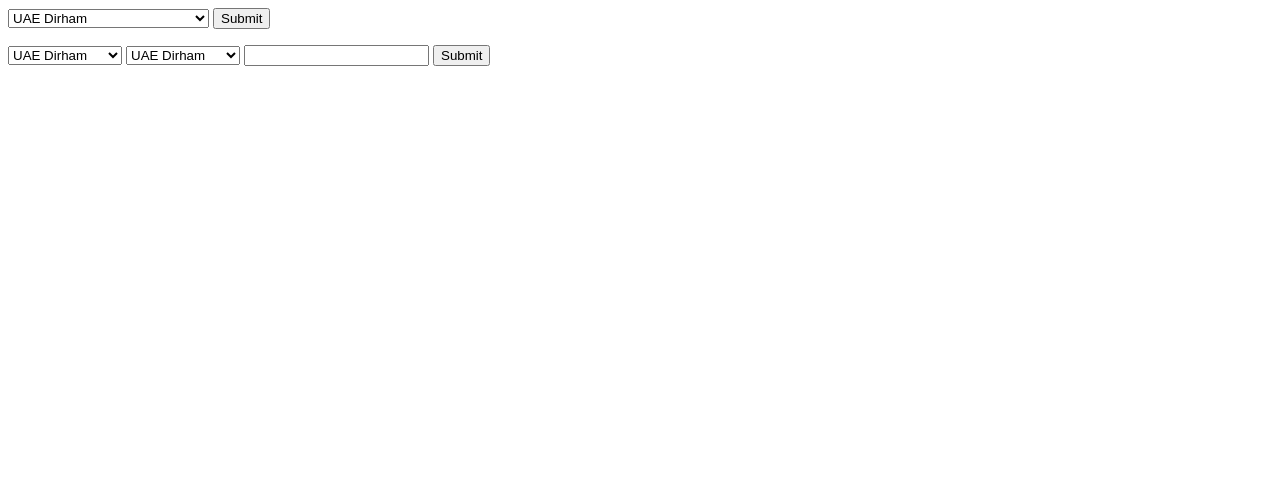
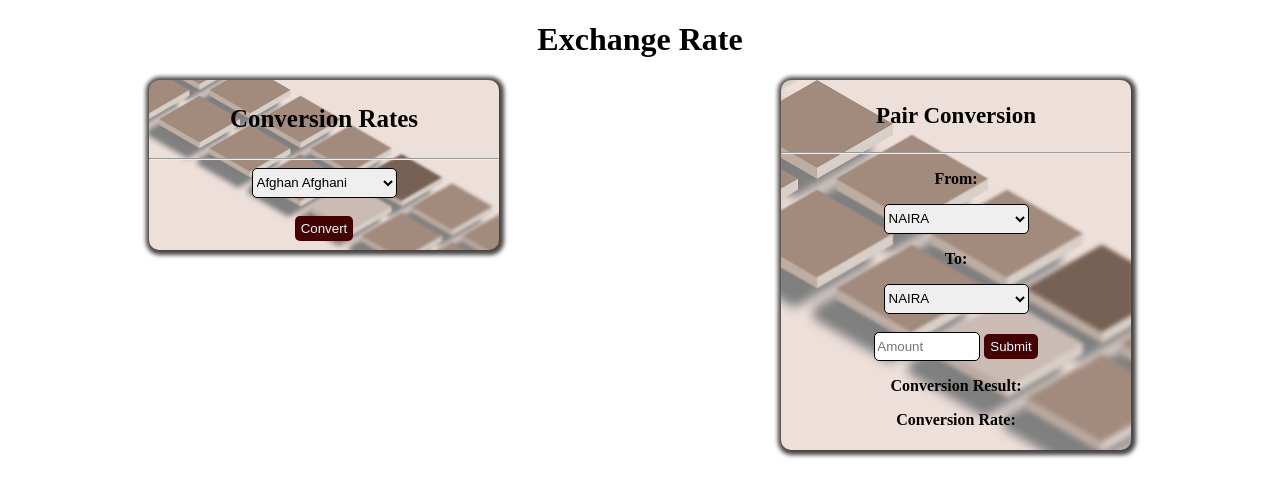
Before and after one commit to Sarah-Oluwasami/js-projects, a plain HTML site: page exchange.html in a window 1280 px wide. Drawn offline with nearby package versions, Linux system fonts and the light colour scheme.

Commit message:
exchangerate

```diff
--- a/exchange.css
+++ b/exchange.css
@@ -0,0 +1,115 @@
+
+
+.flex{
+    display: flex;
+    width: 100%;
+    justify-content: space-around;
+    margin: auto;
+}
+
+@media only screen and (max-width: 600px) {
+    .flex {
+        flex-wrap: wrap;
+    }
+  }
+
+.frame {
+    background-image: url('images/pattern3.png');
+    background-repeat: no-repeat;
+    background-position: center;
+    background-size: cover;
+    /* background-blend-mode: soft-light; */
+    height: 170px;
+    width: 350px;
+    border-radius: 10px;
+    box-shadow: 1px 1px 4px 4px rgb(73, 68, 68);
+    background-color: whitesmoke;
+    text-align: center;
+}
+
+@media only screen and (max-width: 600px) {
+    .frame {
+        margin-bottom: 20px;
+    }
+  }
+
+.frame1 {
+    background-image: url('images/pattern2.jpg');
+    background-repeat: no-repeat;
+    background-position: center;
+    background-size: cover;
+    background-blend-mode: soft-light;
+    width: 350px;
+    border-radius: 10px;
+    box-shadow: 1px 1px 4px 4px rgb(73, 68, 68);
+    background-color: whitesmoke;
+    text-align: center;
+}
+
+@media only screen and (max-width: 600px) {
+    .frame1 {
+        margin-bottom: 20px;
+    }
+  }
+
+.rates{
+    font-size: 25px;
+}
+
+select{
+    height: 30px;
+    border-radius: 5px;
+    border: 1px solid black;
+
+    /* background-color: transparent; */
+}
+
+
+.display{
+    display: flex;
+    justify-content: space-between;
+    width: 40%;
+    margin: auto;
+}
+
+#text{
+    display: flex;
+    width: 45%;
+    justify-content: space-between;
+    font-size: 14px;
+    margin: auto;
+}
+
+
+.amount{
+    background-image: url('images/pattern3.png');
+    background-repeat: no-repeat;
+    background-position: center;
+    background-size: cover;
+    /* background-blend-mode: soft-light; */
+    width: 350px;
+    height: 370px;
+    border-radius: 10px;
+    box-shadow: 1px 1px 4px 4px rgb(73, 68, 68);
+    background-color: whitesmoke;
+    text-align: center;
+}
+
+.pair{
+    font-size: 23px;
+}
+
+#amount{
+    width: 100px;
+    height: 25px;
+    border-radius: 5px;
+    border: 1px solid black;
+}
+
+.button{
+    background-color: rgb(68, 3, 3);
+    border: none;
+    border-radius: 5px;
+    color: aliceblue;
+    height: 25px;
+}
--- a/exchange.html
+++ b/exchange.html
@@ -9,137 +9,67 @@
 </head>
 <body>
 
-    <div class="frame">
+    <h1 style="text-align: center;">Exchange Rate</h1>
+<div class="flex">
+    <form action="">
+        <div class="flow">
+            <p class="rates"><b>Conversion Rates</b></p>
+            <hr>
+            <div class="select">
                 <select name="" id="select">
-            <option value="AED">UAE Dirham</option>
+                    <!-- <option value="NGN">NAIRA</option> -->
+                    <!-- <option value="USD">DD</option> -->
                     <option value="AFN">Afghan Afghani</option>
                     <option value="ALL">Albanian Lek</option>
                     <option value="AMD">Armenian Dram</option>
-            <option value="ANG">Netherlands Antillian Guilder</option>
+                    <option value="ANG">Netherlands Antillian</option>
                     <option value="AOA">Angolan Kwanza</option>
-            <option value="ARS">Argentine Peso</option>
                     <option value="AUD">Australian Dollar</option>
-            <option value="AWG">Aruban Florin</option>
-            <option value="AZN">Azerbaijani Manat</option>
-            <option value="BAM">Bosnia and Herzegovina Mark</option>
                     <option value="BBD">Barbados Dollar</option>
-            <option value="BDT">Bangladeshi Taka</option>
-            <option value="BGN">Bulgarian Lev</option>
                     <option value="BHD">Bahraini Dinar</option>
                     <option value="BIF">Burundian Franc</option>
-            <option value="BMD"Bermudian Dollar></option>
-            <option value="BND">Brunei Dollar</option>
-            <option value="BOB">Bolivian Boliviano</option>
-            <option value="BRL">Brazilian Real</option>
+                    <option value="BDT">Bangladeshi Taka</option>
                     <option value="BSD">Bahamian Dollar</option>
-            <option value="BTN">Bhutanese Ngultrum</option>
-            <option value="BWP">Botswana Pula</option>
-            <option value="BYN">Belarusian Ruble</option>
-            <option value="BZN">Belize Dollar</option>
                     <option value="CAD">Canadian Dollar</option>
                     <option value="CDF">Congolese Franc</option>
                     <option value="CHF">Swiss Franc</option>
-            <option value="CLP">Chilean Peso</option>
                     <option value="CNY">Chinese Renminbi</option>
-            <option value="COP">Colombian Peso</option>
-            <option value="CRC">Costa Rican Colon</option>
-            <option value="CUP">Cuban Peso</option>
-            <option value="CVE">Cape Verdean Escudo</option>
-            <option value="CZK">Czech Koruna</option>
-            <option value="DJF">Djiboutian Franc</option>
-            <option value="DKK">Danish Krone</option>
-            <option value="DOP">Dominican Peso</option>
-            <option value="DZB">Algerian DinaR</option>
+                    <option value="DZD">Algerian Dinar</option>
                     <option value="EGP">Egyptian Pound</option>
-            <option value="ERN">Eritrean Nakfa</option>
                     <option value="ETB">Ethiopian Birr</option>
                     <option value="EUR">Euro</option>
-            <option value="FJD">Fiji Dollar</option>
-            <option value="FKP">Falkland Islands Pound</option>
-            <option value="FOK">Faroese Króna</option>
+                    <option value="FJZ">Fiji Dollar</option>
                     <option value="GBP">Pound Sterling</option>
                     <option value="GEL">Georgian Lari</option>
-            <option value="GGP">Guernsey Pound</option>
-            <option value="GHS">Ghanaian Cedi</option>
-            <option value="GIP">Gibraltar Pound</option>
-            <option value="GMD">Gambian Dalasi</option>
+                    <option value="GHS">Ghanaian Cedi	</option>
+                    <option value="GMD">Gambian Dalasi	</option>
                     <option value="GNF">Guinean Franc</option>
-            <option value="GTQ">Guatemalan QuetzaL</option>
-            <option value="GYD">Guyanese Dollar</option>
                     <option value="HKD">Hong Kong Dollar</option>
-            <option value="HNL">Honduran Lempira</option>
-            <option value="HRK">Croatian Kuna</option>
-            <option value="HTG">Haitian Gourde</option>
-            <option value="HUF">Hungarian Forint</option>
                     <option value="IDR">Indonesian Rupiah</option>
-            <option value="ILS">Israeli New Shekel</option>
-            <option value="IMP">Manx Pound</option>
                     <option value="INR">Indian Rupee</option>
                     <option value="IQD">Iraqi Dinar</option>
-            <option value="IRR">Iranian Rial</option>
-            <option value="ISK">Icelandic Króna</option>
+                    <option value="IRR">Iranian Rial	</option>
+                    <option value="ISK">Icelandic Króna	</option>
                     <option value="JEP">Jersey Pound</option>
                     <option value="JMD">Jamaican Dollar</option>
                     <option value="JOD">Jordanian Dinar</option>
-            <option value="JPY">Japanese Yen</option>
+                    <option value="JPY">Japanese Yen	</option>
                     <option value="KES">Kenyan Shilling</option>
-            <option value="KGS">Kyrgyzstani Som</option>
-            <option value="KHR">Cambodian Riel</option>
-            <option value="KID">Kiribati Dollar</option>
-            <option value="KMF">Comorian Franc</option>
-            <option value="KRW">South Korean Won</option>
+                    <option value="KRW">South Korean Won	</option>
                     <option value="KWD">Kuwaiti Dinar</option>
-            <option value="KYD">Cayman Islands Dollar</option>
-            <option value="KZT">Kazakhstani Tenge</option>
-            <option value="LAK">Lao Kip</option>
-            <option value="LBP">Lebanese Pound</option>
+                    <option value="LBP">Lebanese Pound	</option>
                     <option value="LKR">Sri Lanka Rupee</option>
                     <option value="LRD">Liberian Dollar</option>
-            <option value="LSL">Lesotho Loti</option>
                     <option value="LYD">Libyan Dinar</option>
                     <option value="MAD">Moroccan Dirham</option>
-            <option value="MDL">Moldovan Leu</option>
                     <option value="MGA">Malagasy Ariary</option>
-            <option value="MKD">Macedonian Denar</option>
-            <option value="MMK">Burmese Kyat</option>
-            <option value="MNT">Mongolian Tögrög</option>
-            <option value="MOP">Macanese Pataca</option>
-            <option value="MRU">Mauritanian Ouguiya</option>
-            <option value="MUR">Mauritian Rupee</option>
-            <option value="MVR">Maldivian Rufiyaa</option>
+                    <option value="MKD">Macedonian Denar	</option>
                     <option value="MWK">Malawian Kwacha</option>
+                    <option value="MYR">Malaysian Ringgit	</option>
                     <option value="MXN">Mexican Peso</option>
-            <option value="MYR">Malaysian Ringgit</option>
-            <option value="MZN">Mozambican Metical</option>
-            <option value="NAD">Namibian Dollar</option>
+                    <option value="MZN">Mozambican Metical	</option>
+                    <option value="NAD">Namibian Dollar	</option>
                     <option value="NGN">Nigerian Naira</option>
-            <option value="NIO">Nicaraguan Córdoba</option>
-            <option value="NOK"Norwegian Krone></option>
-            <option value="NPR">Nepalese Rupee</option>
-            <option value="NZE">New Zealand Dollar</option>
-            <option value="OMR">Omani Rial</option>
-            <option value="PAB">Panamanian Balboa</option>
-            <option value="PEN">Peruvian Sol</option>
-            <option value="PGK">Papua New Guinean Kina</option>
-            <option value="PHB"Philippine Peso></option>
-            <option value="PKR">Pakistani Rupee</option>
-            <option value="PLN">Polish Złoty</option>
-            <option value="PYG">Paraguayan Guaraní</option>
-            <option value="QAR">Qatari Riyal</option>
-            <option value="RON">Romanian Leu</option>
-            <option value="RSD">Serbian Dinar</option>
-            <option value="RUB">Russian Ruble</option>
-            <option value="RWF">Rwandan Franc</option>
-            <option value="SAR">Saudi Riyal</option>
-            <option value="SBD">Solomon Islands Dollar</option>
-            <option value="SCR">Seychellois Rupee</option>
-            <option value="SDG">Sudanese Pound</option>
-            <option value="SEK">Swedish Krona</option>
-            <option value="SDG">Singapore Dollar</option>
-            <option value="SHP">Saint Helena Pound</option>
-            <option value="SLE">Sierra Leonean Leone</option>
-            <option value="SOS">Somali Shilling</option>
-            <option value="SRD ">Surinamese Dollar</option>
                     <option value=""></option>
                     <option value=""></option>
                     <option value=""></option>
@@ -147,43 +77,76 @@
                     <option value=""></option>
                     <option value=""></option>
                     <option value=""></option>
-            <option value=""></option>
-            <option value=""></option>
-            <option value=""></option>
-            <option value=""></option>
-            <option value=""></option>
-            <option value=""></option>
-            <option value=""></option>
-            <option value=""></option>
-            <option value=""></option>
-            <option value=""></option>
-            <option value=""></option>
-            <option value=""></option>
-            <option value=""></option>
-            <option value=""></option>
-            <option value=""></option>
-            <option value=""></option>
-            <option value=""></option>
-            <option value=""></option>
-            <option value=""></option>
-            <option value=""></option>
-            <option value=""></option>
-            <option value=""></option>
-            <option value=""></option>
-            <option value=""></option>
-            <option value=""></option>
-            <option value=""></option>
-            <option value=""></option>
-            <option value=""></option>
-            <option value=""></option>
-            <option value=""></option>
-            <option value=""></option>
-            <option value=""></option>
-            <option value=""></option>
-            <option value=""></option>
-            <option value=""></option>
-            <option value=""></option>
-            <option value=""></option>
+                </select>
+        </div>
+        <br>
+            <input class="button"  type="button" onclick="submit1()" value="Convert">
+        </div>
+        <div id="text"></div>
+        <div class="display">
+            <p id="out"></p>
+            <p id="outt"></p>
+        </div>
+    </form>
+
+<div class="amount">
+    <p class="pair"><b>Pair Conversion</b></p>
+    <hr>
+    <p><b>From:</b></p>
+    <select name="" id="first-code">
+        <option value="NGN">NAIRA</option>
+                    <option value="USD">DD</option>
+                    <option value="AFN">Afghan Afghani</option>
+                    <option value="ALL">Albanian Lek</option>
+                    <option value="AMD">Armenian Dram</option>
+                    <option value="ANG">Netherlands Antillian</option>
+                    <option value="AOA">Angolan Kwanza</option>
+                    <option value="AUD">Australian Dollar</option>
+                    <option value="BBD">Barbados Dollar</option>
+                    <option value="BHD">Bahraini Dinar</option>
+                    <option value="BIF">Burundian Franc</option>
+                    <option value="BDT">Bangladeshi Taka</option>
+                    <option value="BSD">Bahamian Dollar</option>
+                    <option value="CAD">Canadian Dollar</option>
+                    <option value="CDF">Congolese Franc</option>
+                    <option value="CHF">Swiss Franc</option>
+                    <option value="CNY">Chinese Renminbi</option>
+                    <option value="DZD">Algerian Dinar</option>
+                    <option value="EGP">Egyptian Pound</option>
+                    <option value="ETB">Ethiopian Birr</option>
+                    <option value="EUR">Euro</option>
+                    <option value="FJZ">Fiji Dollar</option>
+                    <option value="GBP">Pound Sterling</option>
+                    <option value="GEL">Georgian Lari</option>
+                    <option value="GHS">Ghanaian Cedi	</option>
+                    <option value="GMD">Gambian Dalasi	</option>
+                    <option value="GNF">Guinean Franc</option>
+                    <option value="HKD">Hong Kong Dollar</option>
+                    <option value="IDR">Indonesian Rupiah</option>
+                    <option value="INR">Indian Rupee</option>
+                    <option value="IQD">Iraqi Dinar</option>
+                    <option value="IRR">Iranian Rial	</option>
+                    <option value="ISK">Icelandic Króna	</option>
+                    <option value="JEP">Jersey Pound</option>
+                    <option value="JMD">Jamaican Dollar</option>
+                    <option value="JOD">Jordanian Dinar</option>
+                    <option value="JPY">Japanese Yen	</option>
+                    <option value="KES">Kenyan Shilling</option>
+                    <option value="KRW">South Korean Won	</option>
+                    <option value="KWD">Kuwaiti Dinar</option>
+                    <option value="LBP">Lebanese Pound	</option>
+                    <option value="LKR">Sri Lanka Rupee</option>
+                    <option value="LRD">Liberian Dollar</option>
+                    <option value="LYD">Libyan Dinar</option>
+                    <option value="MAD">Moroccan Dirham</option>
+                    <option value="MGA">Malagasy Ariary</option>
+                    <option value="MKD">Macedonian Denar	</option>
+                    <option value="MWK">Malawian Kwacha</option>
+                    <option value="MYR">Malaysian Ringgit	</option>
+                    <option value="MXN">Mexican Peso</option>
+                    <option value="MZN">Mozambican Metical	</option>
+                    <option value="NAD">Namibian Dollar	</option>
+                    <option value="NGN">Nigerian Naira</option>
                     <option value=""></option>
                     <option value=""></option>
                     <option value=""></option>
@@ -193,29 +156,78 @@
                     <option value=""></option>
     </select>
 
-        <input type="submit" onclick="submit()">
-        <p id="rate2"><p id="rate1"></p></p>
-
-        <div id="rate"></div>
-    </div>
-
-    <select name="" id="first-code">
-        <option value="AED">UAE Dirham</option>
+    <p><b>To:</b></p>
+    <select name="" id="second-code">
+        <option value="NGN">NAIRA</option>
+                    <option value="USD">DD</option>
                     <option value="AFN">Afghan Afghani</option>
                     <option value="ALL">Albanian Lek</option>
+                    <option value="AMD">Armenian Dram</option>
+                    <option value="ANG">Netherlands Antillian</option>
+                    <option value="AOA">Angolan Kwanza</option>
+                    <option value="AUD">Australian Dollar</option>
+                    <option value="BBD">Barbados Dollar</option>
+                    <option value="BHD">Bahraini Dinar</option>
+                    <option value="BIF">Burundian Franc</option>
+                    <option value="BDT">Bangladeshi Taka</option>
+                    <option value="BSD">Bahamian Dollar</option>
+                    <option value="CAD">Canadian Dollar</option>
+                    <option value="CDF">Congolese Franc</option>
+                    <option value="CHF">Swiss Franc</option>
+                    <option value="CNY">Chinese Renminbi</option>
+                    <option value="DZD">Algerian Dinar</option>
+                    <option value="EGP">Egyptian Pound</option>
+                    <option value="ETB">Ethiopian Birr</option>
+                    <option value="EUR">Euro</option>
+                    <option value="FJZ">Fiji Dollar</option>
+                    <option value="GBP">Pound Sterling</option>
+                    <option value="GEL">Georgian Lari</option>
+                    <option value="GHS">Ghanaian Cedi	</option>
+                    <option value="GMD">Gambian Dalasi	</option>
+                    <option value="GNF">Guinean Franc</option>
+                    <option value="HKD">Hong Kong Dollar</option>
+                    <option value="IDR">Indonesian Rupiah</option>
+                    <option value="INR">Indian Rupee</option>
+                    <option value="IQD">Iraqi Dinar</option>
+                    <option value="IRR">Iranian Rial	</option>
+                    <option value="ISK">Icelandic Króna	</option>
+                    <option value="JEP">Jersey Pound</option>
+                    <option value="JMD">Jamaican Dollar</option>
+                    <option value="JOD">Jordanian Dinar</option>
+                    <option value="JPY">Japanese Yen	</option>
+                    <option value="KES">Kenyan Shilling</option>
+                    <option value="KRW">South Korean Won	</option>
+                    <option value="KWD">Kuwaiti Dinar</option>
+                    <option value="LBP">Lebanese Pound	</option>
+                    <option value="LKR">Sri Lanka Rupee</option>
+                    <option value="LRD">Liberian Dollar</option>
+                    <option value="LYD">Libyan Dinar</option>
+                    <option value="MAD">Moroccan Dirham</option>
+                    <option value="MGA">Malagasy Ariary</option>
+                    <option value="MKD">Macedonian Denar	</option>
+                    <option value="MWK">Malawian Kwacha</option>
+                    <option value="MYR">Malaysian Ringgit	</option>
+                    <option value="MXN">Mexican Peso</option>
+                    <option value="MZN">Mozambican Metical	</option>
+                    <option value="NAD">Namibian Dollar	</option>
+                    <option value="NGN">Nigerian Naira</option>
+                    <option value=""></option>
+                    <option value=""></option>
+                    <option value=""></option>
+                    <option value=""></option>
+                    <option value=""></option>
+                    <option value=""></option>
+                    <option value=""></option>
     </select>
+        <br><br>
+        <input class="amount1" type="number" id="amount" placeholder="Amount">
 
-    <select name="" id="second-code">
-        <option value="AED">UAE Dirham</option>
-        <option value="AFN">Afghan Afghani</option>
-        <option value="ALL">Albanian Lek</option>
-    </select>
+        <input class="button" type="submit" onclick="submit()">
+        <br>
+        <p><b>Conversion Result:</b> <b id="display1"></b></p>
+        <p><b>Conversion Rate:</b> <b id="display2"></b></p>
 
-    <input type="number" id="amount">
-
-    <input type="submit" onclick="submit1()">
-    <div id="display">
-
+</div>
 </div>
 
     <script src="https://unpkg.com/axios/dist/axios.min.js"></script>
--- a/exchange.js
+++ b/exchange.js
@@ -1,35 +1,40 @@
 
 
-function submit(){
-    let input = document.getElementById('select')
-    let inputValue = input.value
-        axios(`https://v6.exchangerate-api.com/v6/cc02bc7972a0c8b71e9ac68b/latest/${inputValue}`)
-        .then(serverData =>{
-            let rate = serverData.data.conversion_rates
-            let conversion = JSON.stringify(rate);
-            console.log(typeof (conversion))
+   let h1doc = document.querySelector('form');
+   h1doc.classList.add('frame')
+ function submit1(){
+let h1doc = document.querySelector('form');
+    h1doc.classList.remove('frame');
+    h1doc.classList.add('frame1');
+             document.getElementById('text').innerHTML= `<p id="pp"><b>Currency</b></p> <p id="pp"><b>Rate</b></p>`
+let select = document.getElementById('select');
+let rate = select.value;
+    axios(`https://v6.exchangerate-api.com/v6/1686e513b42112194982dddb/latest/${rate}`)
+    .then(serverData =>{
+        let ratee = serverData.data;
+        let conv = ratee.conversion_rates;
+            for (let key in conv){
+                if (key){
+                    document.getElementById('out').innerHTML += key  + '<br></br>';
 
-            let newTable =  `<table>
-            <tr>
-                <th>Currency Code</th>
-                <th>Conversion Rates</th>
-            </tr>`
-            for(let value of conversion){
-               newTable += `<tr> <td> ${value.aed} </td> <td> ${value.afn} </td> <tr>`
+                }
             }
-            newTable += "</table>";
-            document.getElementById("rate").innerHTML = newTable;
+            for (let i in conv){
+                if (i){
+                    document.getElementById('outt').innerHTML += conv[i] + '<br></br>';
 
-        // document.getElementById('rate2').innerHTML=conversion2 +'<br>'
-        // document.getElementById('rate1').innerHTML=conversion1
+                }
+            }
 
-        console.log(serverData.data);
+            console.log(conv)
         }).catch(err =>{
             console.log(err)
         })
 }
 
-function submit1(){
+
+
+function submit(){
     let input = document.getElementById('first-code')
         inputValue = input.value
     let output = document.getElementById('second-code')
@@ -41,10 +46,10 @@ function submit1(){
         `)
         .then(serverData =>{
         let rate = serverData.data
-        let rate1 = rate.conversion_result + " " + rate.conversion_rate
-        let conversion = JSON.stringify(rate1);
-        console.log(typeof (conversion))
-        document.getElementById('display').innerHTML=conversion
+        let rate1 = rate.conversion_result
+        let rate2 = rate.conversion_rate
+        document.getElementById('display1').innerHTML=rate1
+        document.getElementById('display2').innerHTML=rate2
         console.log(serverData.data)
         }).catch(err =>{
             console.log(err)
```
Lines whose indentation alone changed are shown as unchanged.
